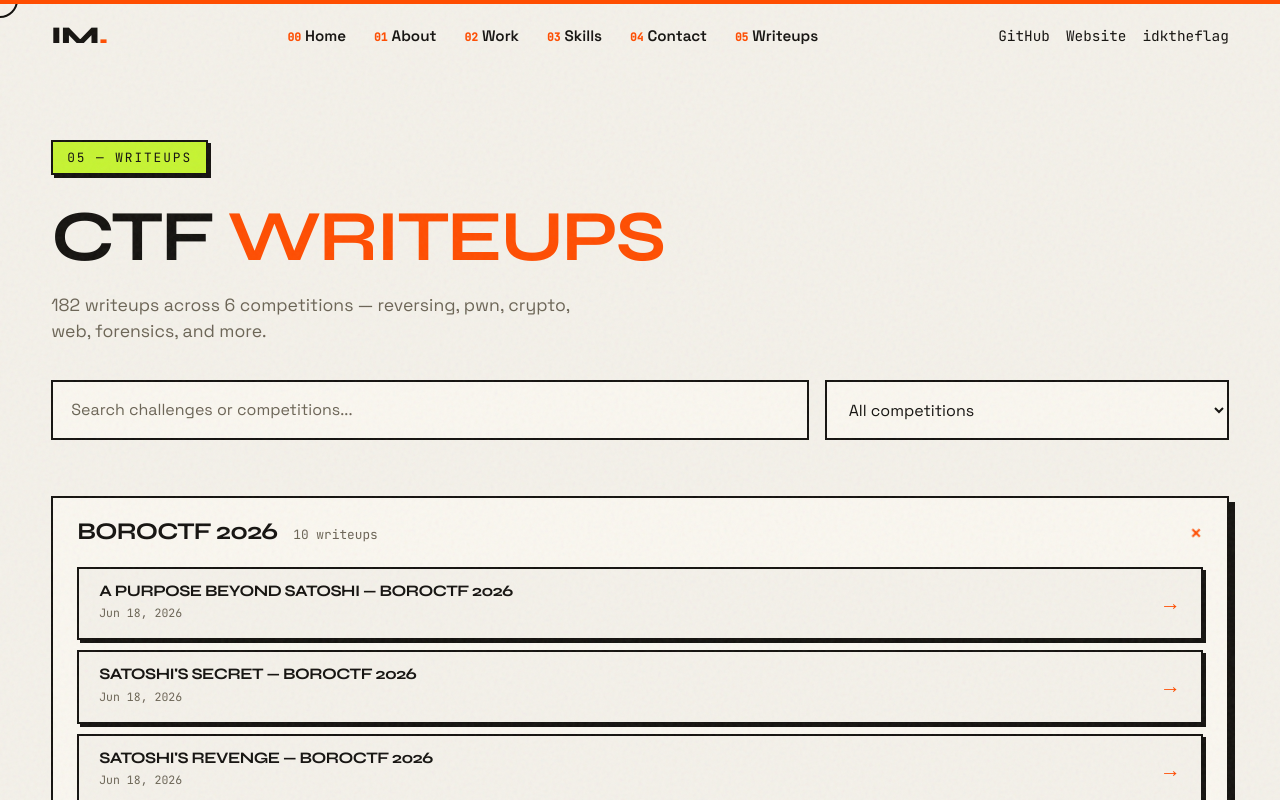
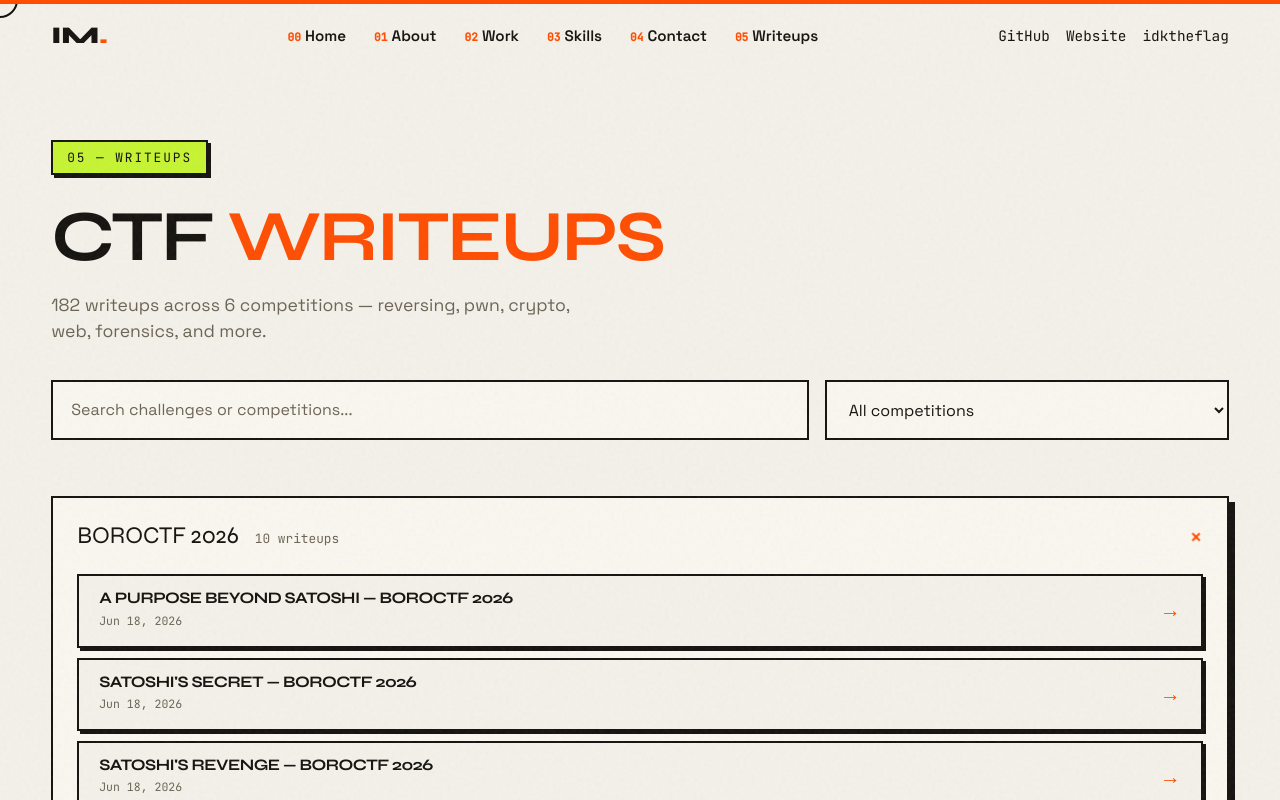
Before and after one commit to imattas/website, a React (Vite) app: page /writeups in a window 1280 px wide. Shown: the top 800 px of the page. Built offline with nearby package versions, Linux system fonts and the light colour scheme.

Commit message:
fix: use valid writeup accordion markup

```diff
--- a/src/pages/Writeups.tsx
+++ b/src/pages/Writeups.tsx
@@ -111,8 +111,10 @@ export default function Writeups() {
                       textAlign: "left",
                     }}
                   >
-                    <div style={{ display: "flex", alignItems: "baseline", gap: 16, flexWrap: "wrap" }}>
-                      <h3
+                    <span style={{ display: "flex", alignItems: "baseline", gap: 16, flexWrap: "wrap" }}>
+                      <span
+                        role="heading"
+                        aria-level={3}
                         style={{
                           fontSize: "1.5rem",
                           textTransform: "uppercase",
@@ -120,7 +122,7 @@ export default function Writeups() {
                         }}
                       >
                         {group.title}
-                      </h3>
+                      </span>
                       <span
                         style={{
                           fontFamily: "var(--font-mono)",
@@ -130,7 +132,7 @@ export default function Writeups() {
                       >
                         {group.writeups.length} writeups
                       </span>
-                    </div>
+                    </span>
                     <motion.span
                       animate={{ rotate: reducedMotion ? 0 : (isOpen ? 45 : 0) }}
                       transition={reducedMotion ? { duration: 0 } : { duration: 0.2 }}
```
